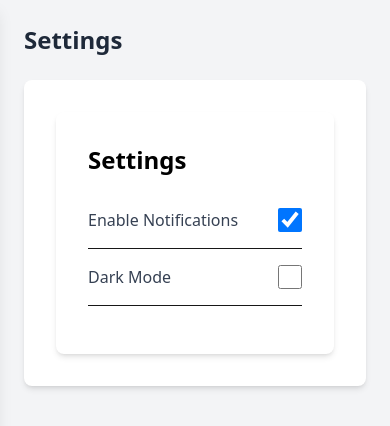
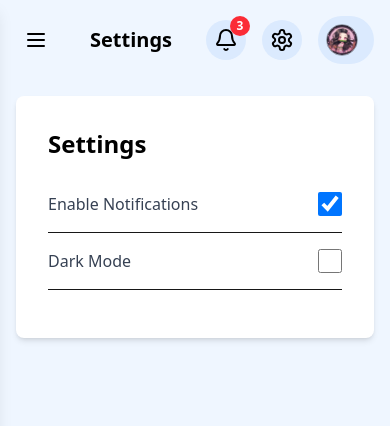
Before and after one commit to rafalino26/framework-project, a Next.js app: page /dashboard/settings in a window 390 px wide. Shown: the top 426 px of the page. Built offline with nearby package versions, Linux system fonts and the light colour scheme.

Commit message:
fix: sidebar responsive

```diff
--- a/src/app/dashboard/component/DashboardLayout.tsx
+++ b/src/app/dashboard/component/DashboardLayout.tsx
@@ -115,9 +115,12 @@ export default function DashboardLayout({
                   >
                     Edit Profile
                   </Link>
-                  <button className="w-full text-left px-4 py-2 hover:bg-gray-100 text-red-500 font-poppins">
-                    Logout
-                  </button>
+                  <Link
+                href="/"
+                className="block px-4 py-2 hover:bg-gray-100 text-red-500 font-poppins"
+              >
+                Logout
+              </Link>
                 </div>
               )}
             </div>
--- a/src/app/dashboard/editor-profile/page.tsx
+++ b/src/app/dashboard/editor-profile/page.tsx
@@ -1,20 +1,13 @@
+import DashboardLayout from "../component/DashboardLayout";
 import EditProfileContent from "./EditProfileContent";
-import Sidebar from "@/app/dashboard/component/Sidebar";
 
 export default function EditProfilePage() {
   return (
-    <div className="flex min-h-screen bg-gray-100">
-      {/* Sidebar */}
-      <Sidebar />
-
-      {/* Main Content */}
-      <div className="flex-1 p-6">
+    <DashboardLayout>
+      <div className="bg-white p-8 rounded-lg shadow-md max-w-4xl mx-auto">
         <h1 className="text-2xl font-bold mb-6 text-gray-800">Edit Profile</h1>
-
-        <div className="bg-white p-8 rounded-lg shadow-md max-w-4xl mx-auto">
-          <EditProfileContent />
-        </div>
+        <EditProfileContent />
       </div>
-    </div>
+    </DashboardLayout>
   );
 }
--- a/src/app/dashboard/settings/page.tsx
+++ b/src/app/dashboard/settings/page.tsx
@@ -1,20 +1,10 @@
-import Sidebar from "@/app/dashboard/component/Sidebar";
+import DashboardLayout from "../component/DashboardLayout";
 import SettingsContent from "./SettingsContent";
 
 export default function SettingsPage() {
   return (
-    <div className="flex min-h-screen bg-gray-100">
-      {/* Sidebar */}
-      <Sidebar />
-
-      {/* Main Content */}
-      <div className="flex-1 p-6">
-        <h1 className="text-2xl font-bold mb-6 text-gray-800">Settings</h1>
-
-        <div className="bg-white p-8 rounded-lg shadow-md max-w-4xl mx-auto">
-          <SettingsContent />
-        </div>
-      </div>
-    </div>
+    <DashboardLayout>
+      <SettingsContent />
+    </DashboardLayout>
   );
 }
```
